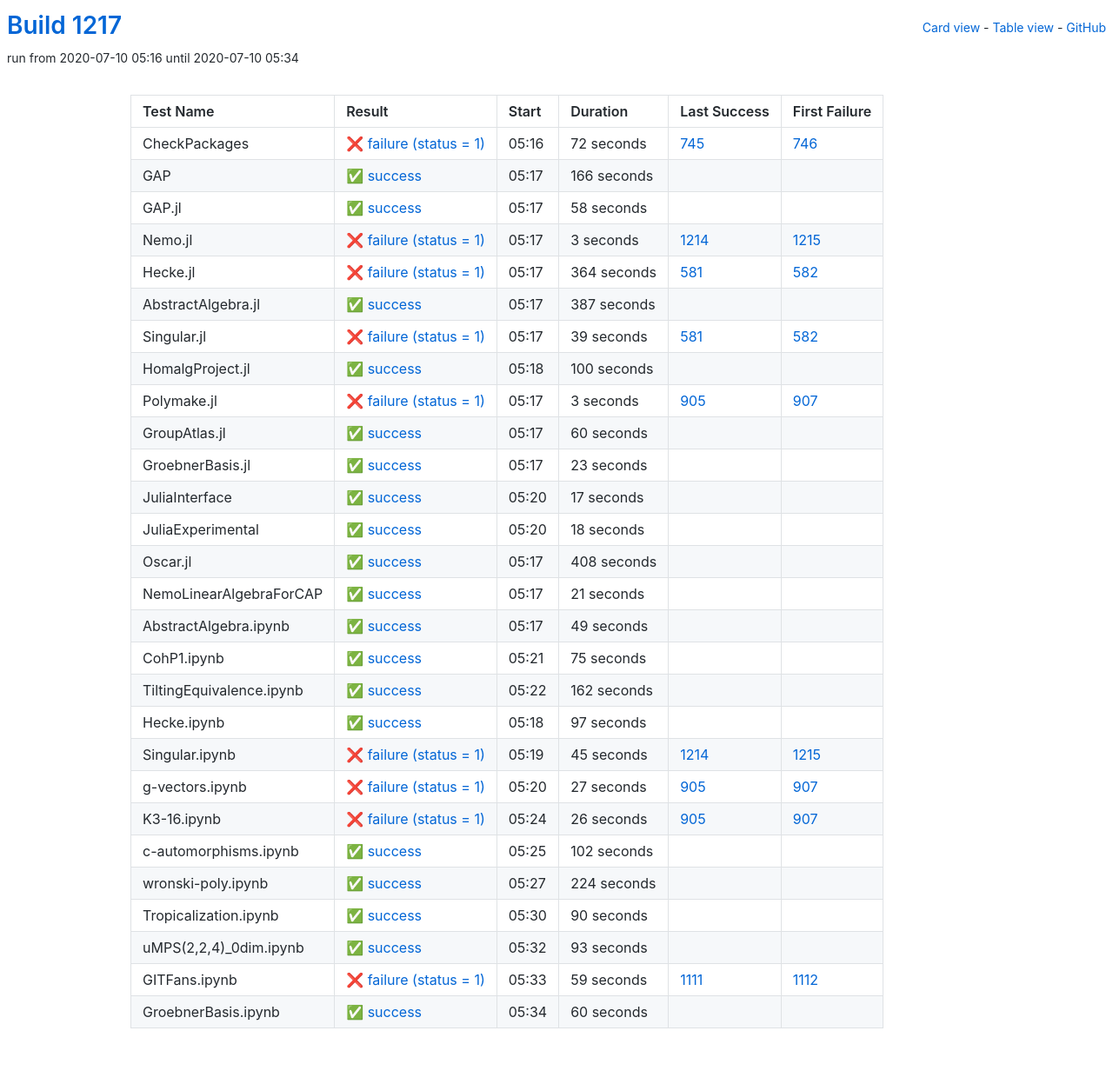
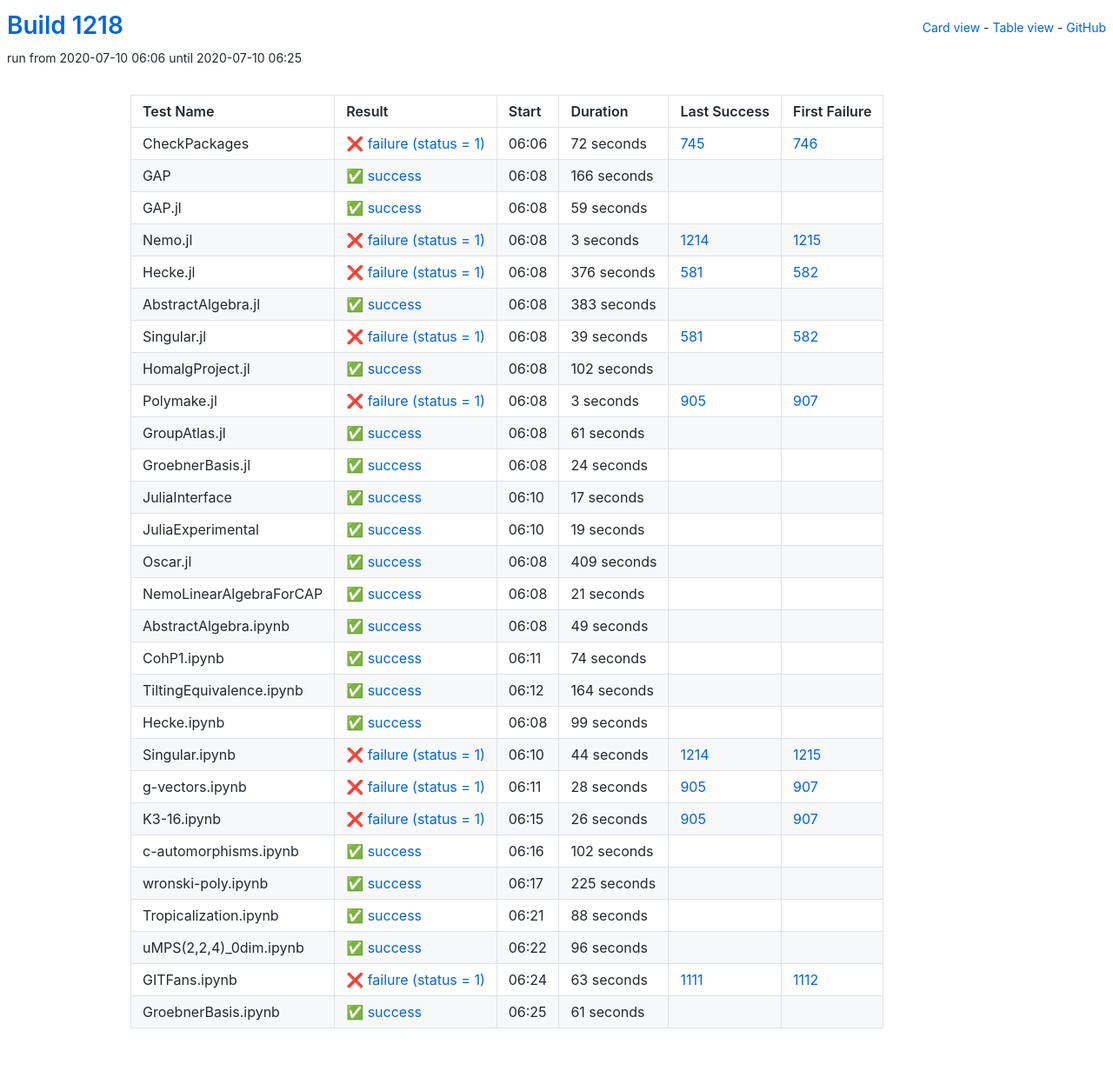
Before and after one commit to oscar-system/oscar-ci-status-1.4, a Jekyll site: the page built from table.html, in a window 1280 px wide. Shown: the whole page at 87% size. Built offline with Jekyll 4.4.1, drawn with Linux system fonts in a browser that asks for light colours.

Commit message:
Build #1218

```diff
--- a/_data/ci.yml
+++ b/_data/ci.yml
@@ -1,6 +1,6 @@
 ---
-build: 1217
-build_url: https://oscarci.mathematik.uni-kl.de/job/oscar-julia-1.4/1217/
+build: 1218
+build_url: https://oscarci.mathematik.uni-kl.de/job/oscar-julia-1.4/1218/
 job: oscar-julia-1.4
 organization: oscar-system
 repo: oscar-ci-status-1.4
@@ -8,8 +8,8 @@ repourl: https://github.com/oscar-system/oscar-ci-status-1.4
 tests:
 - name: CheckPackages
   id: checkpackages
-  log: https://oscarci.mathematik.uni-kl.de/job/oscar-julia-1.4/1217/artifact/logs/build-1217/CheckPackages.log
-  start: 2020-07-10 05:16
+  log: https://oscarci.mathematik.uni-kl.de/job/oscar-julia-1.4/1218/artifact/logs/build-1218/CheckPackages.log
+  start: 2020-07-10 06:06
   success: false
   exitcode: 1
   status: failure
@@ -20,8 +20,8 @@ tests:
   first_failure_url: https://oscarci.mathematik.uni-kl.de/job/oscar-julia-1.4/746/
 - name: GAP
   id: gap
-  log: https://oscarci.mathematik.uni-kl.de/job/oscar-julia-1.4/1217/artifact/logs/build-1217/GAP.log
-  start: 2020-07-10 05:17
+  log: https://oscarci.mathematik.uni-kl.de/job/oscar-julia-1.4/1218/artifact/logs/build-1218/GAP.log
+  start: 2020-07-10 06:08
   success: true
   exitcode: 0
   status: success
@@ -32,20 +32,20 @@ tests:
   first_failure_url:
 - name: GAP.jl
   id: gap-jl
-  log: https://oscarci.mathematik.uni-kl.de/job/oscar-julia-1.4/1217/artifact/logs/build-1217/GAP.jl.log
-  start: 2020-07-10 05:17
+  log: https://oscarci.mathematik.uni-kl.de/job/oscar-julia-1.4/1218/artifact/logs/build-1218/GAP.jl.log
+  start: 2020-07-10 06:08
   success: true
   exitcode: 0
   status: success
-  duration: 58
+  duration: 59
   last_success: false
   last_success_url:
   first_failure: false
   first_failure_url:
 - name: Nemo.jl
   id: nemo-jl
-  log: https://oscarci.mathematik.uni-kl.de/job/oscar-julia-1.4/1217/artifact/logs/build-1217/Nemo.jl.log
-  start: 2020-07-10 05:17
+  log: https://oscarci.mathematik.uni-kl.de/job/oscar-julia-1.4/1218/artifact/logs/build-1218/Nemo.jl.log
+  start: 2020-07-10 06:08
   success: false
   exitcode: 1
   status: failure
@@ -56,32 +56,32 @@ tests:
   first_failure_url: https://oscarci.mathematik.uni-kl.de/job/oscar-julia-1.4/1215/
 - name: Hecke.jl
   id: hecke-jl
-  log: https://oscarci.mathematik.uni-kl.de/job/oscar-julia-1.4/1217/artifact/logs/build-1217/Hecke.jl.log
-  start: 2020-07-10 05:17
+  log: https://oscarci.mathematik.uni-kl.de/job/oscar-julia-1.4/1218/artifact/logs/build-1218/Hecke.jl.log
+  start: 2020-07-10 06:08
   success: false
   exitcode: 1
   status: failure
-  duration: 364
+  duration: 376
   last_success: 581
   last_success_url: https://oscarci.mathematik.uni-kl.de/job/oscar-julia-1.4/581/
   first_failure: 582
   first_failure_url: https://oscarci.mathematik.uni-kl.de/job/oscar-julia-1.4/582/
 - name: AbstractAlgebra.jl
   id: abstractalgebra-jl
-  log: https://oscarci.mathematik.uni-kl.de/job/oscar-julia-1.4/1217/artifact/logs/build-1217/AbstractAlgebra.jl.log
-  start: 2020-07-10 05:17
+  log: https://oscarci.mathematik.uni-kl.de/job/oscar-julia-1.4/1218/artifact/logs/build-1218/AbstractAlgebra.jl.log
+  start: 2020-07-10 06:08
   success: true
   exitcode: 0
   status: success
-  duration: 387
+  duration: 383
   last_success: false
   last_success_url:
   first_failure: false
   first_failure_url:
 - name: Singular.jl
   id: singular-jl
-  log: https://oscarci.mathematik.uni-kl.de/job/oscar-julia-1.4/1217/artifact/logs/build-1217/Singular.jl.log
-  start: 2020-07-10 05:17
+  log: https://oscarci.mathematik.uni-kl.de/job/oscar-julia-1.4/1218/artifact/logs/build-1218/Singular.jl.log
+  start: 2020-07-10 06:08
   success: false
   exitcode: 1
   status: failure
@@ -92,20 +92,20 @@ tests:
   first_failure_url: https://oscarci.mathematik.uni-kl.de/job/oscar-julia-1.4/582/
 - name: HomalgProject.jl
   id: homalgproject-jl
-  log: https://oscarci.mathematik.uni-kl.de/job/oscar-julia-1.4/1217/artifact/logs/build-1217/HomalgProject.jl.log
-  start: 2020-07-10 05:18
+  log: https://oscarci.mathematik.uni-kl.de/job/oscar-julia-1.4/1218/artifact/logs/build-1218/HomalgProject.jl.log
+  start: 2020-07-10 06:08
   success: true
   exitcode: 0
   status: success
-  duration: 100
+  duration: 102
   last_success: false
   last_success_url:
   first_failure: false
   first_failure_url:
 - name: Polymake.jl
   id: polymake-jl
-  log: https://oscarci.mathematik.uni-kl.de/job/oscar-julia-1.4/1217/artifact/logs/build-1217/Polymake.jl.log
-  start: 2020-07-10 05:17
+  log: https://oscarci.mathematik.uni-kl.de/job/oscar-julia-1.4/1218/artifact/logs/build-1218/Polymake.jl.log
+  start: 2020-07-10 06:08
   success: false
   exitcode: 1
   status: failure
@@ -116,32 +116,32 @@ tests:
   first_failure_url: https://oscarci.mathematik.uni-kl.de/job/oscar-julia-1.4/907/
 - name: GroupAtlas.jl
   id: groupatlas-jl
-  log: https://oscarci.mathematik.uni-kl.de/job/oscar-julia-1.4/1217/artifact/logs/build-1217/GroupAtlas.jl.log
-  start: 2020-07-10 05:17
+  log: https://oscarci.mathematik.uni-kl.de/job/oscar-julia-1.4/1218/artifact/logs/build-1218/GroupAtlas.jl.log
+  start: 2020-07-10 06:08
   success: true
   exitcode: 0
   status: success
-  duration: 60
+  duration: 61
   last_success: false
   last_success_url:
   first_failure: false
   first_failure_url:
 - name: GroebnerBasis.jl
   id: groebnerbasis-jl
-  log: https://oscarci.mathematik.uni-kl.de/job/oscar-julia-1.4/1217/artifact/logs/build-1217/GroebnerBasis.jl.log
-  start: 2020-07-10 05:17
+  log: https://oscarci.mathematik.uni-kl.de/job/oscar-julia-1.4/1218/artifact/logs/build-1218/GroebnerBasis.jl.log
+  start: 2020-07-10 06:08
   success: true
   exitcode: 0
   status: success
-  duration: 23
+  duration: 24
   last_success: false
   last_success_url:
   first_failure: false
   first_failure_url:
 - name: JuliaInterface
   id: juliainterface
-  log: https://oscarci.mathematik.uni-kl.de/job/oscar-julia-1.4/1217/artifact/logs/build-1217/JuliaInterface.log
-  start: 2020-07-10 05:20
+  log: https://oscarci.mathematik.uni-kl.de/job/oscar-julia-1.4/1218/artifact/logs/build-1218/JuliaInterface.log
+  start: 2020-07-10 06:10
   success: true
   exitcode: 0
   status: success
@@ -152,32 +152,32 @@ tests:
   first_failure_url:
 - name: JuliaExperimental
   id: juliaexperimental
-  log: https://oscarci.mathematik.uni-kl.de/job/oscar-julia-1.4/1217/artifact/logs/build-1217/JuliaExperimental.log
-  start: 2020-07-10 05:20
+  log: https://oscarci.mathematik.uni-kl.de/job/oscar-julia-1.4/1218/artifact/logs/build-1218/JuliaExperimental.log
+  start: 2020-07-10 06:10
   success: true
   exitcode: 0
   status: success
-  duration: 18
+  duration: 19
   last_success: false
   last_success_url:
   first_failure: false
   first_failure_url:
 - name: Oscar.jl
   id: oscar-jl
-  log: https://oscarci.mathematik.uni-kl.de/job/oscar-julia-1.4/1217/artifact/logs/build-1217/Oscar.jl.log
-  start: 2020-07-10 05:17
+  log: https://oscarci.mathematik.uni-kl.de/job/oscar-julia-1.4/1218/artifact/logs/build-1218/Oscar.jl.log
+  start: 2020-07-10 06:08
   success: true
   exitcode: 0
   status: success
-  duration: 408
+  duration: 409
   last_success: false
   last_success_url:
   first_failure: false
   first_failure_url:
 - name: NemoLinearAlgebraForCAP
   id: nemolinearalgebraforcap
-  log: https://oscarci.mathematik.uni-kl.de/job/oscar-julia-1.4/1217/artifact/logs/build-1217/NemoLinearAlgebraForCAP.log
-  start: 2020-07-10 05:17
+  log: https://oscarci.mathematik.uni-kl.de/job/oscar-julia-1.4/1218/artifact/logs/build-1218/NemoLinearAlgebraForCAP.log
+  start: 2020-07-10 06:08
   success: true
   exitcode: 0
   status: success
@@ -188,8 +188,8 @@ tests:
   first_failure_url:
 - name: AbstractAlgebra.ipynb
   id: abstractalgebra-ipynb
-  log: https://oscarci.mathematik.uni-kl.de/job/oscar-julia-1.4/1217/artifact/logs/build-1217/AbstractAlgebra.ipynb.log
-  start: 2020-07-10 05:17
+  log: https://oscarci.mathematik.uni-kl.de/job/oscar-julia-1.4/1218/artifact/logs/build-1218/AbstractAlgebra.ipynb.log
+  start: 2020-07-10 06:08
   success: true
   exitcode: 0
   status: success
@@ -200,68 +200,68 @@ tests:
   first_failure_url:
 - name: CohP1.ipynb
   id: cohp1-ipynb
-  log: https://oscarci.mathematik.uni-kl.de/job/oscar-julia-1.4/1217/artifact/logs/build-1217/CohP1.ipynb.log
-  start: 2020-07-10 05:21
+  log: https://oscarci.mathematik.uni-kl.de/job/oscar-julia-1.4/1218/artifact/logs/build-1218/CohP1.ipynb.log
+  start: 2020-07-10 06:11
   success: true
   exitcode: 0
   status: success
-  duration: 75
+  duration: 74
   last_success: false
   last_success_url:
   first_failure: false
   first_failure_url:
 - name: TiltingEquivalence.ipynb
   id: tiltingequivalence-ipynb
-  log: https://oscarci.mathematik.uni-kl.de/job/oscar-julia-1.4/1217/artifact/logs/build-1217/TiltingEquivalence.ipynb.log
-  start: 2020-07-10 05:22
+  log: https://oscarci.mathematik.uni-kl.de/job/oscar-julia-1.4/1218/artifact/logs/build-1218/TiltingEquivalence.ipynb.log
+  start: 2020-07-10 06:12
   success: true
   exitcode: 0
   status: success
-  duration: 162
+  duration: 164
   last_success: false
   last_success_url:
   first_failure: false
   first_failure_url:
 - name: Hecke.ipynb
   id: hecke-ipynb
-  log: https://oscarci.mathematik.uni-kl.de/job/oscar-julia-1.4/1217/artifact/logs/build-1217/Hecke.ipynb.log
-  start: 2020-07-10 05:18
+  log: https://oscarci.mathematik.uni-kl.de/job/oscar-julia-1.4/1218/artifact/logs/build-1218/Hecke.ipynb.log
+  start: 2020-07-10 06:08
   success: true
   exitcode: 0
   status: success
-  duration: 97
+  duration: 99
   last_success: false
   last_success_url:
   first_failure: false
   first_failure_url:
 - name: Singular.ipynb
   id: singular-ipynb
-  log: https://oscarci.mathematik.uni-kl.de/job/oscar-julia-1.4/1217/artifact/logs/build-1217/Singular.ipynb.log
-  start: 2020-07-10 05:19
+  log: https://oscarci.mathematik.uni-kl.de/job/oscar-julia-1.4/1218/artifact/logs/build-1218/Singular.ipynb.log
+  start: 2020-07-10 06:10
   success: false
   exitcode: 1
   status: failure
-  duration: 45
+  duration: 44
   last_success: 1214
   last_success_url: https://oscarci.mathematik.uni-kl.de/job/oscar-julia-1.4/1214/
   first_failure: 1215
   first_failure_url: https://oscarci.mathematik.uni-kl.de/job/oscar-julia-1.4/1215/
 - name: g-vectors.ipynb
   id: g-vectors-ipynb
-  log: https://oscarci.mathematik.uni-kl.de/job/oscar-julia-1.4/1217/artifact/logs/build-1217/g-vectors.ipynb.log
-  start: 2020-07-10 05:20
+  log: https://oscarci.mathematik.uni-kl.de/job/oscar-julia-1.4/1218/artifact/logs/build-1218/g-vectors.ipynb.log
+  start: 2020-07-10 06:11
   success: false
   exitcode: 1
   status: failure
-  duration: 27
+  duration: 28
   last_success: 905
   last_success_url: https://oscarci.mathematik.uni-kl.de/job/oscar-julia-1.4/905/
   first_failure: 907
   first_failure_url: https://oscarci.mathematik.uni-kl.de/job/oscar-julia-1.4/907/
 - name: K3-16.ipynb
   id: k3-16-ipynb
-  log: https://oscarci.mathematik.uni-kl.de/job/oscar-julia-1.4/1217/artifact/logs/build-1217/K3-16.ipynb.log
-  start: 2020-07-10 05:24
+  log: https://oscarci.mathematik.uni-kl.de/job/oscar-julia-1.4/1218/artifact/logs/build-1218/K3-16.ipynb.log
+  start: 2020-07-10 06:15
   success: false
   exitcode: 1
   status: failure
@@ -272,8 +272,8 @@ tests:
   first_failure_url: https://oscarci.mathematik.uni-kl.de/job/oscar-julia-1.4/907/
 - name: c-automorphisms.ipynb
   id: c-automorphisms-ipynb
-  log: https://oscarci.mathematik.uni-kl.de/job/oscar-julia-1.4/1217/artifact/logs/build-1217/c-automorphisms.ipynb.log
-  start: 2020-07-10 05:25
+  log: https://oscarci.mathematik.uni-kl.de/job/oscar-julia-1.4/1218/artifact/logs/build-1218/c-automorphisms.ipynb.log
+  start: 2020-07-10 06:16
   success: true
   exitcode: 0
   status: success
@@ -284,60 +284,60 @@ tests:
   first_failure_url:
 - name: wronski-poly.ipynb
   id: wronski-poly-ipynb
-  log: https://oscarci.mathematik.uni-kl.de/job/oscar-julia-1.4/1217/artifact/logs/build-1217/wronski-poly.ipynb.log
-  start: 2020-07-10 05:27
+  log: https://oscarci.mathematik.uni-kl.de/job/oscar-julia-1.4/1218/artifact/logs/build-1218/wronski-poly.ipynb.log
+  start: 2020-07-10 06:17
   success: true
   exitcode: 0
   status: success
-  duration: 224
+  duration: 225
   last_success: false
   last_success_url:
   first_failure: false
   first_failure_url:
 - name: Tropicalization.ipynb
   id: tropicalization-ipynb
-  log: https://oscarci.mathematik.uni-kl.de/job/oscar-julia-1.4/1217/artifact/logs/build-1217/Tropicalization.ipynb.log
-  start: 2020-07-10 05:30
+  log: https://oscarci.mathematik.uni-kl.de/job/oscar-julia-1.4/1218/artifact/logs/build-1218/Tropicalization.ipynb.log
+  start: 2020-07-10 06:21
   success: true
   exitcode: 0
   status: success
-  duration: 90
+  duration: 88
   last_success: false
   last_success_url:
   first_failure: false
   first_failure_url:
 - name: uMPS(2,2,4)_0dim.ipynb
   id: umps-2-2-4-0dim-ipynb
-  log: https://oscarci.mathematik.uni-kl.de/job/oscar-julia-1.4/1217/artifact/logs/build-1217/uMPS-2-2-4-_0dim.ipynb.log
-  start: 2020-07-10 05:32
+  log: https://oscarci.mathematik.uni-kl.de/job/oscar-julia-1.4/1218/artifact/logs/build-1218/uMPS-2-2-4-_0dim.ipynb.log
+  start: 2020-07-10 06:22
   success: true
   exitcode: 0
   status: success
-  duration: 93
+  duration: 96
   last_success: false
   last_success_url:
   first_failure: false
   first_failure_url:
 - name: GITFans.ipynb
   id: gitfans-ipynb
-  log: https://oscarci.mathematik.uni-kl.de/job/oscar-julia-1.4/1217/artifact/logs/build-1217/GITFans.ipynb.log
-  start: 2020-07-10 05:33
+  log: https://oscarci.mathematik.uni-kl.de/job/oscar-julia-1.4/1218/artifact/logs/build-1218/GITFans.ipynb.log
+  start: 2020-07-10 06:24
   success: false
   exitcode: 1
   status: failure
-  duration: 59
+  duration: 63
   last_success: 1111
   last_success_url: https://oscarci.mathematik.uni-kl.de/job/oscar-julia-1.4/1111/
   first_failure: 1112
   first_failure_url: https://oscarci.mathematik.uni-kl.de/job/oscar-julia-1.4/1112/
 - name: GroebnerBasis.ipynb
   id: groebnerbasis-ipynb
-  log: https://oscarci.mathematik.uni-kl.de/job/oscar-julia-1.4/1217/artifact/logs/build-1217/GroebnerBasis.ipynb.log
-  start: 2020-07-10 05:34
+  log: https://oscarci.mathematik.uni-kl.de/job/oscar-julia-1.4/1218/artifact/logs/build-1218/GroebnerBasis.ipynb.log
+  start: 2020-07-10 06:25
   success: true
   exitcode: 0
   status: success
-  duration: 60
+  duration: 61
   last_success: false
   last_success_url:
   first_failure: false
```
Also changed, not shown: README.md.
